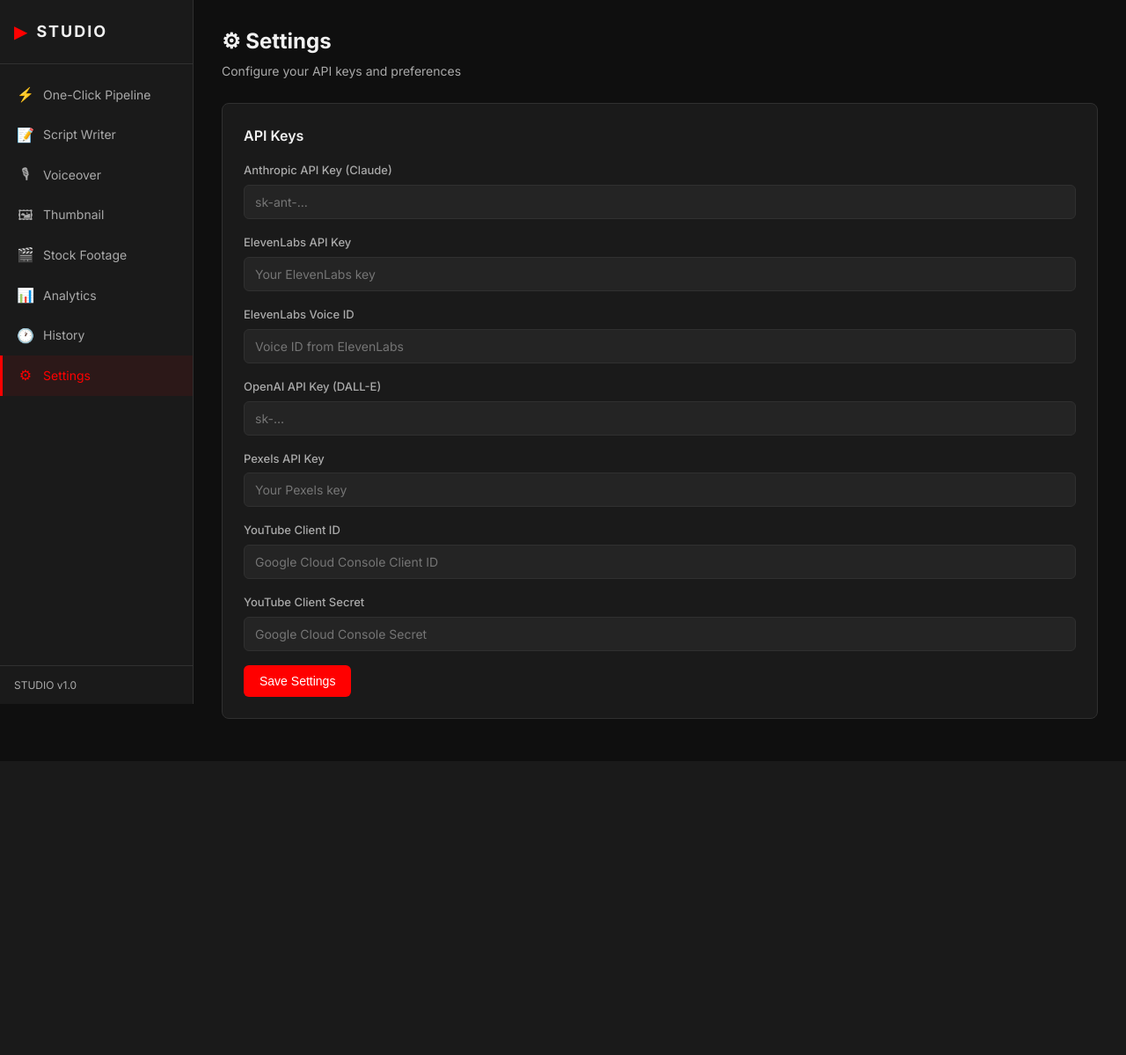
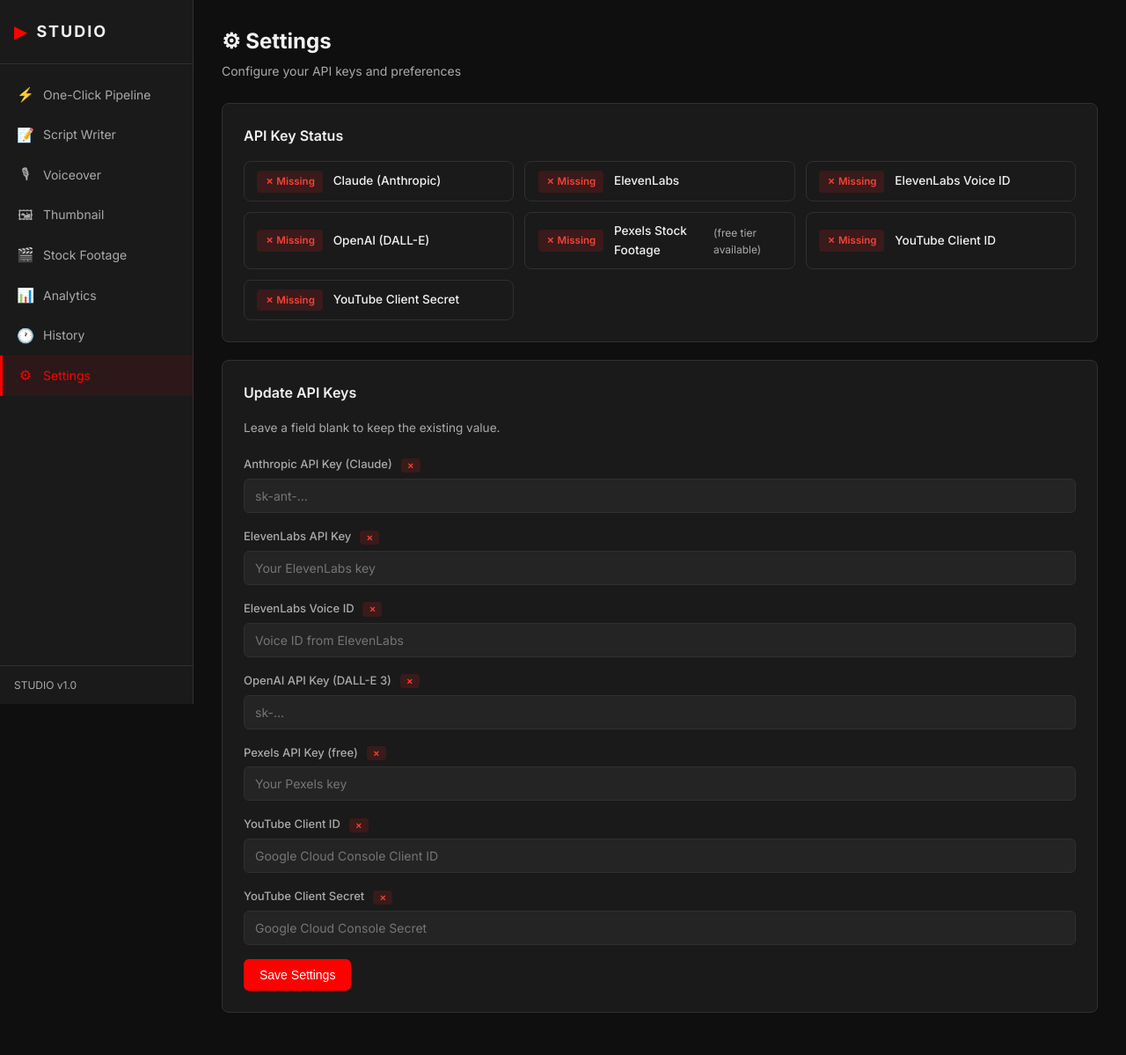
Before and after one commit to mayson208/AiAutomationTool, a Flask app: page /settings in a window 1280 px wide. Shown: the whole page at 88% size. Before the commit the page ends 817 px from the top, so only its background shows below. Run offline with Flask 3, Linux system fonts and the light colour scheme; some libraries are stand-ins or nearby versions.

Commit message:
feat: SSE real-time pipeline progress, API key status dashboard, run.bat launcher
Co-Authored-By: Claude Sonnet 4.6 <noreply@anthropic.com>

```diff
--- a/app.py
+++ b/app.py
@@ -1,10 +1,13 @@
 """app.py — STUDIO Flask application entry point."""
 import os
 import json
+import uuid
+import queue
+import threading
 from pathlib import Path
 from flask import (
     Flask, render_template, request, redirect, url_for,
-    flash, send_from_directory, jsonify, session
+    flash, send_from_directory, jsonify, session, Response, stream_with_context
 )
 from dotenv import load_dotenv, set_key
 
@@ -17,15 +20,41 @@ app.secret_key = config.FLASK_SECRET_KEY
 # Ensure outputs dir exists
 config.OUTPUTS_DIR.mkdir(exist_ok=True)
 
+# ── Job store for SSE progress ─────────────────────────────────────────────────
+_jobs: dict = {}  # job_id -> {"queue": Queue, "result": dict|None, "done": bool}
+_jobs_lock = threading.Lock()
+
+
+def _get_job(job_id):
+    with _jobs_lock:
+        return _jobs.get(job_id)
+
+
+def _create_job(job_id):
+    with _jobs_lock:
+        _jobs[job_id] = {"queue": queue.Queue(), "result": None, "done": False}
+    return _jobs[job_id]
+
+
 # ── Serve output files ────────────────────────────────────────────────────────
 @app.route("/outputs/<path:filename>")
 def serve_output(filename):
     return send_from_directory(config.OUTPUTS_DIR, filename)
 
+
 # ── Index / Pipeline ─────────────────────────────────────────────────────────
 @app.route("/")
 def index():
-    return render_template("index.html", active="pipeline", result=session.pop("pipeline_result", None))
+    missing = config.missing_keys()
+    job_id = request.args.get("job")
+    return render_template(
+        "index.html",
+        active="pipeline",
+        result=session.pop("pipeline_result", None),
+        missing=missing,
+        job_id=job_id,
+    )
+
 
 @app.route("/pipeline/run", methods=["POST"])
 def run_pipeline():
@@ -44,18 +73,67 @@ def run_pipeline():
         flash(f"Missing API keys: {', '.join(missing)}. Go to Settings.", "error")
         return redirect(url_for("index"))
 
-    result = pipe.run_pipeline(topic, duration_minutes=duration, upload=upload, privacy=privacy)
-    session["pipeline_result"] = result
-    if result.get("success"):
-        flash(f"Pipeline complete! Video ready: {result.get('title', topic)}", "success")
-    else:
-        flash(f"Pipeline error: {result.get('error', 'Unknown error')}", "error")
-    return redirect(url_for("index"))
+    job_id = str(uuid.uuid4())
+    job = _create_job(job_id)
+    q = job["queue"]
+
+    def run():
+        def progress(step, total, msg):
+            q.put({"step": step, "total": total, "msg": msg})
+
+        result = pipe.run_pipeline(
+            topic,
+            duration_minutes=duration,
+            upload=upload,
+            privacy=privacy,
+            progress_callback=progress,
+        )
+        with _jobs_lock:
+            _jobs[job_id]["result"] = result
+            _jobs[job_id]["done"] = True
+        q.put(None)  # sentinel — signals completion
+
+    threading.Thread(target=run, daemon=True).start()
+    return redirect(url_for("index", job=job_id))
+
+
+@app.route("/pipeline/progress/<job_id>")
+def pipeline_progress(job_id):
+    job = _get_job(job_id)
+
+    def generate():
+        if not job:
+            yield 'data: {"error": "Job not found"}\n\n'
+            return
+        q = job["queue"]
+        while True:
+            try:
+                item = q.get(timeout=60)
+            except queue.Empty:
+                yield 'data: {"ping": true}\n\n'
+                continue
+            if item is None:
+                result = job.get("result", {})
+                yield f"data: {json.dumps({'done': True, 'success': result.get('success', False), 'title': result.get('title', ''), 'error': result.get('error', '')})}\n\n"
+                break
+            yield f"data: {json.dumps(item)}\n\n"
+
+    return Response(
+        stream_with_context(generate()),
+        mimetype="text/event-stream",
+        headers={
+            "Cache-Control": "no-cache",
+            "X-Accel-Buffering": "no",
+            "Connection": "keep-alive",
+        },
+    )
+
 
 # ── Script Writer ─────────────────────────────────────────────────────────────
 @app.route("/script")
 def script_page():
     return render_template("script.html", active="script", result=session.pop("script_result", None))
+
 
 @app.route("/script/generate", methods=["POST"])
 def generate_script():
@@ -73,6 +151,7 @@ def generate_script():
         flash(f"Error: {result['error']}", "error")
     return redirect(url_for("script_page"))
 
+
 @app.route("/script/download")
 def download_script():
     from flask import Response
@@ -80,10 +159,12 @@ def download_script():
     return Response(script, mimetype="text/plain",
                     headers={"Content-Disposition": "attachment; filename=script.txt"})
 
+
 # ── Voiceover ─────────────────────────────────────────────────────────────────
 @app.route("/voiceover")
 def voiceover_page():
     return render_template("voiceover.html", active="voiceover", result=session.pop("voiceover_result", None))
+
 
 @app.route("/voiceover/generate", methods=["POST"])
 def generate_voiceover():
@@ -100,10 +181,12 @@ def generate_voiceover():
         flash(f"Error: {result['error']}", "error")
     return redirect(url_for("voiceover_page"))
 
+
 # ── Thumbnail ─────────────────────────────────────────────────────────────────
 @app.route("/thumbnail")
 def thumbnail_page():
     return render_template("thumbnail.html", active="thumbnail", result=session.pop("thumbnail_result", None))
+
 
 @app.route("/thumbnail/generate", methods=["POST"])
 def generate_thumbnail():
@@ -121,11 +204,13 @@ def generate_thumbnail():
         flash(f"Error: {result['error']}", "error")
     return redirect(url_for("thumbnail_page"))
 
+
 # ── Stock Footage ─────────────────────────────────────────────────────────────
 @app.route("/footage")
 def footage_page():
     return render_template("footage.html", active="footage",
                            videos=session.pop("footage_results", None))
+
 
 @app.route("/footage/search", methods=["POST"])
 def search_footage():
@@ -142,6 +227,7 @@ def search_footage():
         flash(f"Error: {result['error']}", "error")
     return redirect(url_for("footage_page"))
 
+
 @app.route("/footage/download")
 def download_footage():
     import footage as ft
@@ -156,6 +242,7 @@ def download_footage():
         flash(f"Error: {result['error']}", "error")
     return redirect(url_for("footage_page"))
 
+
 # ── Analytics ─────────────────────────────────────────────────────────────────
 @app.route("/analytics")
 def analytics_page():
@@ -164,6 +251,7 @@ def analytics_page():
     videos = analytics.get_recent_videos() if stats.get("success") else None
     return render_template("analytics.html", active="analytics", stats=stats, videos=videos)
 
+
 # ── History ───────────────────────────────────────────────────────────────────
 @app.route("/history")
 def history_page():
@@ -171,25 +259,29 @@ def history_page():
     history = pipe._load_history()
     return render_template("history.html", active="history", history=history)
 
+
 # ── Settings ──────────────────────────────────────────────────────────────────
 @app.route("/settings")
 def settings_page():
     current = {
-        "ANTHROPIC_API_KEY": config.ANTHROPIC_API_KEY,
-        "ELEVENLABS_API_KEY": config.ELEVENLABS_API_KEY,
+        "ANTHROPIC_API_KEY":   config.ANTHROPIC_API_KEY,
+        "ELEVENLABS_API_KEY":  config.ELEVENLABS_API_KEY,
         "ELEVENLABS_VOICE_ID": config.ELEVENLABS_VOICE_ID,
-        "OPENAI_API_KEY": config.OPENAI_API_KEY,
-        "PEXELS_API_KEY": config.PEXELS_API_KEY,
-        "YOUTUBE_CLIENT_ID": config.YOUTUBE_CLIENT_ID,
+        "OPENAI_API_KEY":      config.OPENAI_API_KEY,
+        "PEXELS_API_KEY":      config.PEXELS_API_KEY,
+        "YOUTUBE_CLIENT_ID":   config.YOUTUBE_CLIENT_ID,
         "YOUTUBE_CLIENT_SECRET": config.YOUTUBE_CLIENT_SECRET,
     }
     return render_template("settings.html", active="settings", current=current)
 
+
 @app.route("/settings/save", methods=["POST"])
 def save_settings():
     env_path = config.BASE_DIR / ".env"
-    keys = ["ANTHROPIC_API_KEY","ELEVENLABS_API_KEY","ELEVENLABS_VOICE_ID",
-            "OPENAI_API_KEY","PEXELS_API_KEY","YOUTUBE_CLIENT_ID","YOUTUBE_CLIENT_SECRET"]
+    keys = [
+        "ANTHROPIC_API_KEY", "ELEVENLABS_API_KEY", "ELEVENLABS_VOICE_ID",
+        "OPENAI_API_KEY", "PEXELS_API_KEY", "YOUTUBE_CLIENT_ID", "YOUTUBE_CLIENT_SECRET",
+    ]
     for key in keys:
         val = request.form.get(key, "").strip()
         if val:
@@ -198,5 +290,6 @@ def save_settings():
     flash("Settings saved. Restart the app for changes to take effect.", "success")
     return redirect(url_for("settings_page"))
 
+
 if __name__ == "__main__":
     app.run(debug=True, port=5000)
--- a/static/css/style.css
+++ b/static/css/style.css
@@ -143,3 +143,43 @@ body { background: var(--bg); color: var(--text); font-family: 'Inter', sans-ser
 
 /* Pipeline card */
 .pipeline-card { border: 1px solid var(--border); }
+
+/* ── API Key Status ─────────────────────────────────────────────────────────── */
+.key-status-grid {
+  display: grid;
+  grid-template-columns: repeat(auto-fill, minmax(280px, 1fr));
+  gap: 0.75rem;
+  margin-top: 1rem;
+}
+.key-status-item {
+  display: flex;
+  align-items: center;
+  gap: 0.75rem;
+  padding: 0.6rem 0.9rem;
+  background: var(--bg2);
+  border-radius: 8px;
+  border: 1px solid var(--border);
+}
+.status-badge {
+  font-size: 0.72rem;
+  font-weight: 600;
+  padding: 0.2rem 0.55rem;
+  border-radius: 4px;
+  white-space: nowrap;
+}
+.status-badge.set   { background: #1a3a1a; color: #4caf50; }
+.status-badge.missing { background: #3a1a1a; color: #f44336; }
+.status-badge.small { font-size: 0.65rem; padding: 0.1rem 0.4rem; margin-left: 0.4rem; }
+.key-label  { font-size: 0.85rem; color: var(--text); font-weight: 500; }
+.key-note   { font-size: 0.75rem; color: var(--text-muted); margin-left: auto; }
+.form-note  { color: var(--text-muted); font-size: 0.85rem; margin-bottom: 1.25rem; }
+.form-input.has-value { border-color: #2a4a2a; }
+
+/* ── Missing key warning banner ─────────────────────────────────────────────── */
+.alert-warning {
+  background: #2a2400;
+  border-left: 4px solid #ffc107;
+  color: #ffd54f;
+}
+.alert-warning a { color: #ffd54f; text-decoration: underline; }
+.key-warning { margin-bottom: 1rem; }
--- a/templates/settings.html
+++ b/templates/settings.html
@@ -5,22 +5,56 @@
   <h1>&#9881; Settings</h1>
   <p class="page-subtitle">Configure your API keys and preferences</p>
 </div>
+
+<div class="card">
+  <h3>API Key Status</h3>
+  <div class="key-status-grid">
+    {% for key, label, free in [
+      ('ANTHROPIC_API_KEY',   'Claude (Anthropic)',  false),
+      ('ELEVENLABS_API_KEY',  'ElevenLabs',          false),
+      ('ELEVENLABS_VOICE_ID', 'ElevenLabs Voice ID', false),
+      ('OPENAI_API_KEY',      'OpenAI (DALL-E)',      false),
+      ('PEXELS_API_KEY',      'Pexels Stock Footage', true),
+      ('YOUTUBE_CLIENT_ID',   'YouTube Client ID',    false),
+      ('YOUTUBE_CLIENT_SECRET','YouTube Client Secret',false),
+    ] %}
+    <div class="key-status-item">
+      {% if current.get(key) %}
+        <span class="status-badge set">&#10003; Set</span>
+      {% else %}
+        <span class="status-badge missing">&#10007; Missing</span>
+      {% endif %}
+      <span class="key-label">{{ label }}</span>
+      {% if free %}<span class="key-note">(free tier available)</span>{% endif %}
+    </div>
+    {% endfor %}
+  </div>
+</div>
+
 <div class="card">
   <form method="POST" action="/settings/save">
-    <h3>API Keys</h3>
+    <h3>Update API Keys</h3>
+    <p class="form-note">Leave a field blank to keep the existing value.</p>
     {% for key, label, placeholder in [
-      ('ANTHROPIC_API_KEY', 'Anthropic API Key (Claude)', 'sk-ant-...'),
-      ('ELEVENLABS_API_KEY', 'ElevenLabs API Key', 'Your ElevenLabs key'),
-      ('ELEVENLABS_VOICE_ID', 'ElevenLabs Voice ID', 'Voice ID from ElevenLabs'),
-      ('OPENAI_API_KEY', 'OpenAI API Key (DALL-E)', 'sk-...'),
-      ('PEXELS_API_KEY', 'Pexels API Key', 'Your Pexels key'),
-      ('YOUTUBE_CLIENT_ID', 'YouTube Client ID', 'Google Cloud Console Client ID'),
-      ('YOUTUBE_CLIENT_SECRET', 'YouTube Client Secret', 'Google Cloud Console Secret'),
+      ('ANTHROPIC_API_KEY',    'Anthropic API Key (Claude)',         'sk-ant-...'),
+      ('ELEVENLABS_API_KEY',   'ElevenLabs API Key',                 'Your ElevenLabs key'),
+      ('ELEVENLABS_VOICE_ID',  'ElevenLabs Voice ID',                'Voice ID from ElevenLabs'),
+      ('OPENAI_API_KEY',       'OpenAI API Key (DALL-E 3)',          'sk-...'),
+      ('PEXELS_API_KEY',       'Pexels API Key (free)',              'Your Pexels key'),
+      ('YOUTUBE_CLIENT_ID',    'YouTube Client ID',                  'Google Cloud Console Client ID'),
+      ('YOUTUBE_CLIENT_SECRET','YouTube Client Secret',              'Google Cloud Console Secret'),
     ] %}
     <div class="form-group">
-      <label>{{ label }}</label>
-      <input type="password" name="{{ key }}" class="form-input"
-             placeholder="{{ placeholder }}" value="{{ current.get(key, '') }}">
+      <label>
+        {{ label }}
+        {% if current.get(key) %}
+          <span class="status-badge set small">&#10003;</span>
+        {% else %}
+          <span class="status-badge missing small">&#10007;</span>
+        {% endif %}
+      </label>
+      <input type="password" name="{{ key }}" class="form-input {% if current.get(key) %}has-value{% endif %}"
+             placeholder="{% if current.get(key) %}••••••••••••••••{% else %}{{ placeholder }}{% endif %}">
     </div>
     {% endfor %}
     <button class="btn btn-primary">Save Settings</button>
```
Also changed, not shown: templates/index.html (+71 -2 lines), 1 other file.
